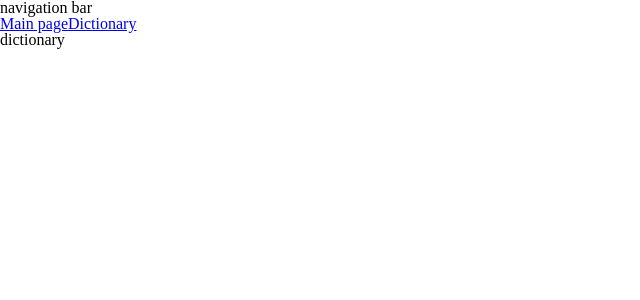
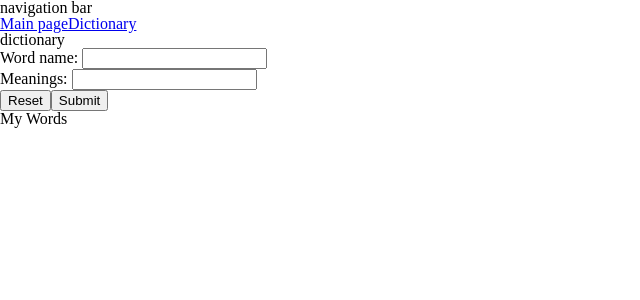
Before and after one commit to HENOZIWD/dictionary, a Next.js app: page /dictionary in a window 1280 px wide. Shown: the top 300 px of the page, without its empty margins (0-640 px from the left). Built offline with nearby package versions, Linux system fonts and the light colour scheme.

Commit message:
feat: Add form for register words

```diff
--- /dev/null
+++ b/src/app/dictionary/form.tsx
@@ -0,0 +1,30 @@
+'use client';
+
+import { useState } from 'react';
+import { IWordData } from './page';
+
+interface IFormProps {
+  handleWordSubmit: (event: React.FormEvent<HTMLFormElement>) => void;
+}
+
+export default function Form(props: IFormProps) {
+
+  return (
+    <>
+
+    <form method="post" onSubmit={props.handleWordSubmit}>
+      <label>
+        Word name: <input type="text" name="wordName" />
+      </label>
+      <br />
+      <label>
+        Meanings: <input type="text" name="meaning" />
+      </label>
+      <br />
+      <button type="reset">Reset</button>
+      <button type="submit">Submit</button>
+    </form>
+
+    </>
+  )
+}
--- a/src/app/dictionary/page.tsx
+++ b/src/app/dictionary/page.tsx
@@ -1,9 +1,61 @@
+'use client';
+
+import Form from './form';
+import { useState } from 'react';
+
+export interface IWordData {
+  wordName: string;
+  meaning: string;
+}
 
 export default function Dictionary() {
 
+  const [words, setWords] = useState<IWordData[]>([]);
+
+  const handleWordSubmit = (event: React.FormEvent<HTMLFormElement>) => {
+    event.preventDefault();
+
+    const form = event.currentTarget;
+    const formData = new FormData(form);
+
+    const submittedWordName = formData.get('wordName')?.toString()?.trim();
+    const submittedMeaning = formData.get('meaning')?.toString()?.trim();
+
+    if (submittedWordName && submittedMeaning) {
+      const wordsCopy = words.slice();
+      wordsCopy.push({
+        wordName: submittedWordName,
+        meaning: submittedMeaning
+      });
+
+      // console.log(wordsCopy);
+
+      setWords(wordsCopy);
+      event.currentTarget.reset();
+    }
+    else {
+      alert('Please enter the word and meaning correctly.');
+    }
+  }
+
   return (
+    <>
+
     <div>
       dictionary
     </div>
+
+    <Form handleWordSubmit={handleWordSubmit} />
+
+    <div>My Words</div>
+    <ul>
+    {words.map((word, index) => (
+      <li key={index}>
+        {index + 1}. {word.wordName} : {word.meaning}
+      </li>
+    ))}
+    </ul>
+
+    </>
   )
 }
--- a/src/app/page.tsx
+++ b/src/app/page.tsx
@@ -3,8 +3,12 @@ import styles from './page.module.css';
 export default function Home() {
 
   return (
+    <>
+
     <div>
       main page
     </div>
+
+    </>
   )
 }
```
